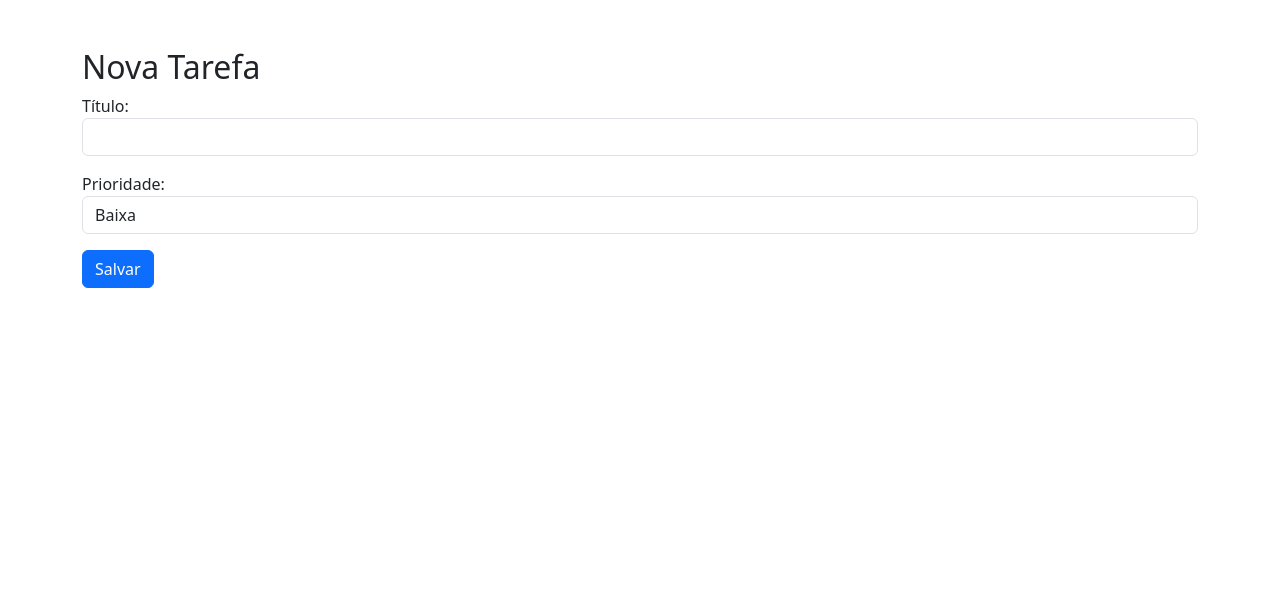
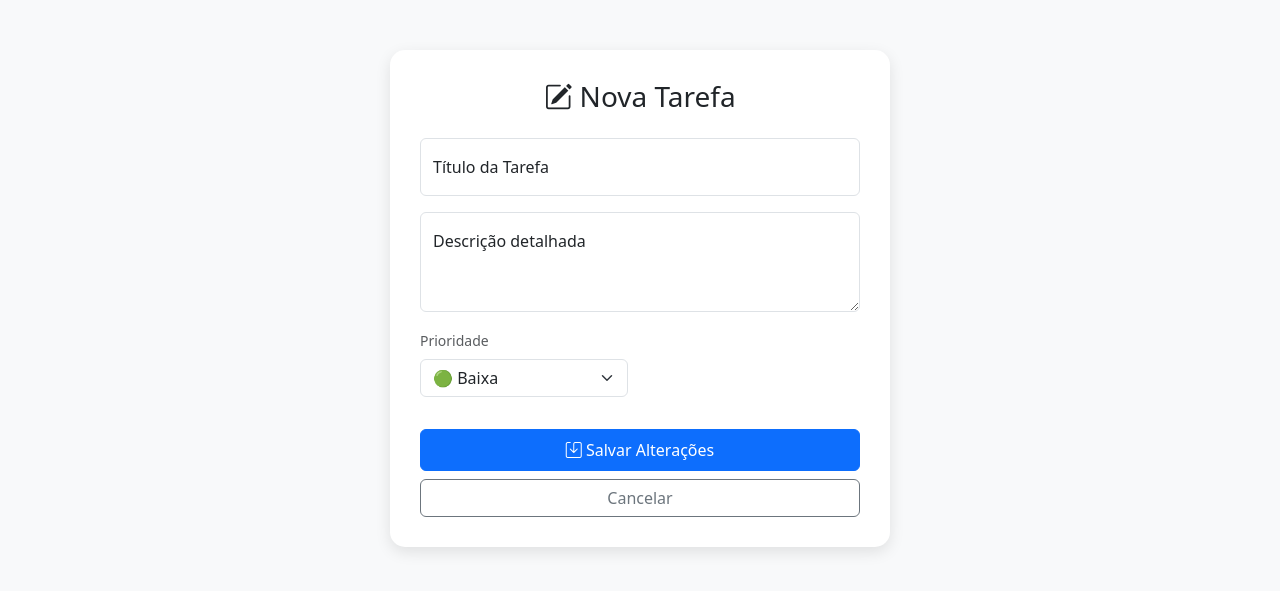
Before and after one commit to Kayruan/mvc-tarefas, a PHP site: page /index.php?acao=criar in a window 1280 px wide. Shown: the top 591 px of the page. Run offline with PHP 8.4, Linux system fonts and the light colour scheme.

Commit message:
feat: aplica design moderno com floating labels no formulario

```diff
--- a/views/tarefas/formulario.php
+++ b/views/tarefas/formulario.php
@@ -2,26 +2,56 @@
 <html lang="pt-br">
 <head>
     <link href="https://cdn.jsdelivr.net/npm/bootstrap@5.3.0/dist/css/bootstrap.min.css" rel="stylesheet">
-    <title>Tarefa</title>
+    <link rel="stylesheet" href="https://cdn.jsdelivr.net/npm/bootstrap-icons@1.11.1/font/bootstrap-icons.css">
+    <title>Gerenciar Tarefa</title>
+    <style>
+        body { background-color: #f8f9fa; }
+        .form-container { max-width: 500px; margin: 50px auto; background: white; padding: 30px; border-radius: 15px; box-shadow: 0 5px 15px rgba(0,0,0,0.1); }
+    </style>
 </head>
-<body class="container mt-5">
-    <h2><?= isset($tarefa) ? 'Editar Tarefa' : 'Nova Tarefa' ?></h2>
-    <form action="index.php?acao=<?= isset($tarefa) ? 'atualizar' : 'salvar' ?>" method="POST">
-        <?php if(isset($tarefa)): ?> <input type="hidden" name="id" value="<?= $tarefa['id'] ?>"> <?php endif; ?>
+<body>
+    <div class="container">
+        <div class="form-container">
+            <h3 class="mb-4 text-center"><i class="bi bi-pencil-square"></i> <?= isset($tarefa) ? 'Editar Tarefa' : 'Nova Tarefa' ?></h3>
 
-        <div class="mb-3">
-            <label>Título:</label>
-            <input type="text" name="titulo" class="form-control" value="<?= $tarefa['titulo'] ?? '' ?>" required>
+            <form action="index.php?acao=<?= isset($tarefa) ? 'atualizar' : 'salvar' ?>" method="POST">
+                <?php if(isset($tarefa)): ?> <input type="hidden" name="id" value="<?= $tarefa['id'] ?>"> <?php endif; ?>
+
+                <div class="form-floating mb-3">
+                    <input type="text" name="titulo" class="form-control" id="titulo" placeholder="Título" value="<?= $tarefa['titulo'] ?? '' ?>" required>
+                    <label for="titulo">Título da Tarefa</label>
+                </div>
+
+                <div class="form-floating mb-3">
+                    <textarea name="descricao" class="form-control" id="descricao" placeholder="Descrição" style="height: 100px;"><?= $tarefa['descricao'] ?? '' ?></textarea>
+                    <label for="descricao">Descrição detalhada</label>
+                </div>
+
+                <div class="row">
+                    <div class="col-md-6 mb-3">
+                        <label class="form-label text-muted small">Prioridade</label>
+                        <select name="prioridade" class="form-select">
+                            <option value="Baixa" <?= (isset($tarefa) && $tarefa['prioridade'] == 'Baixa') ? 'selected' : '' ?>>🟢 Baixa</option>
+                            <option value="Média" <?= (isset($tarefa) && $tarefa['prioridade'] == 'Média') ? 'selected' : '' ?>>🟡 Média</option>
+                            <option value="Alta" <?= (isset($tarefa) && $tarefa['prioridade'] == 'Alta') ? 'selected' : '' ?>>🔴 Alta</option>
+                        </select>
+                    </div>
+
+                    <?php if(isset($tarefa)): ?>
+                    <div class="col-md-6 mb-3">
+                        <label class="form-label text-muted small">Status</label>
+                        <select name="status_tarefa" class="form-select">
+                            <option value="Pendente" <?= $tarefa['status_tarefa'] == 'Pendente' ? 'selected' : '' ?>>Pendente</option>
+                            <option value="Concluída" <?= $tarefa['status_tarefa'] == 'Concluída' ? 'selected' : '' ?>>Concluída</option>
+                        </select>
+                    </div>
+                    <?php endif; ?>
+                </div>
+
+                <button type="submit" class="btn btn-primary w-100 py-2 mt-3"><i class="bi bi-save"></i> Salvar Alterações</button>
+                <a href="index.php?acao=listar" class="btn btn-outline-secondary w-100 mt-2">Cancelar</a>
+            </form>
         </div>
-        <div class="mb-3">
-            <label>Prioridade:</label>
-            <select name="prioridade" class="form-control">
-                <option value="Baixa" <?= (isset($tarefa) && $tarefa['prioridade'] == 'Baixa') ? 'selected' : '' ?>>Baixa</option>
-                <option value="Média" <?= (isset($tarefa) && $tarefa['prioridade'] == 'Média') ? 'selected' : '' ?>>Média</option>
-                <option value="Alta" <?= (isset($tarefa) && $tarefa['prioridade'] == 'Alta') ? 'selected' : '' ?>>Alta</option>
-            </select>
-        </div>
-        <button type="submit" class="btn btn-primary">Salvar</button>
-    </form>
+    </div>
 </body>
 </html>
```
